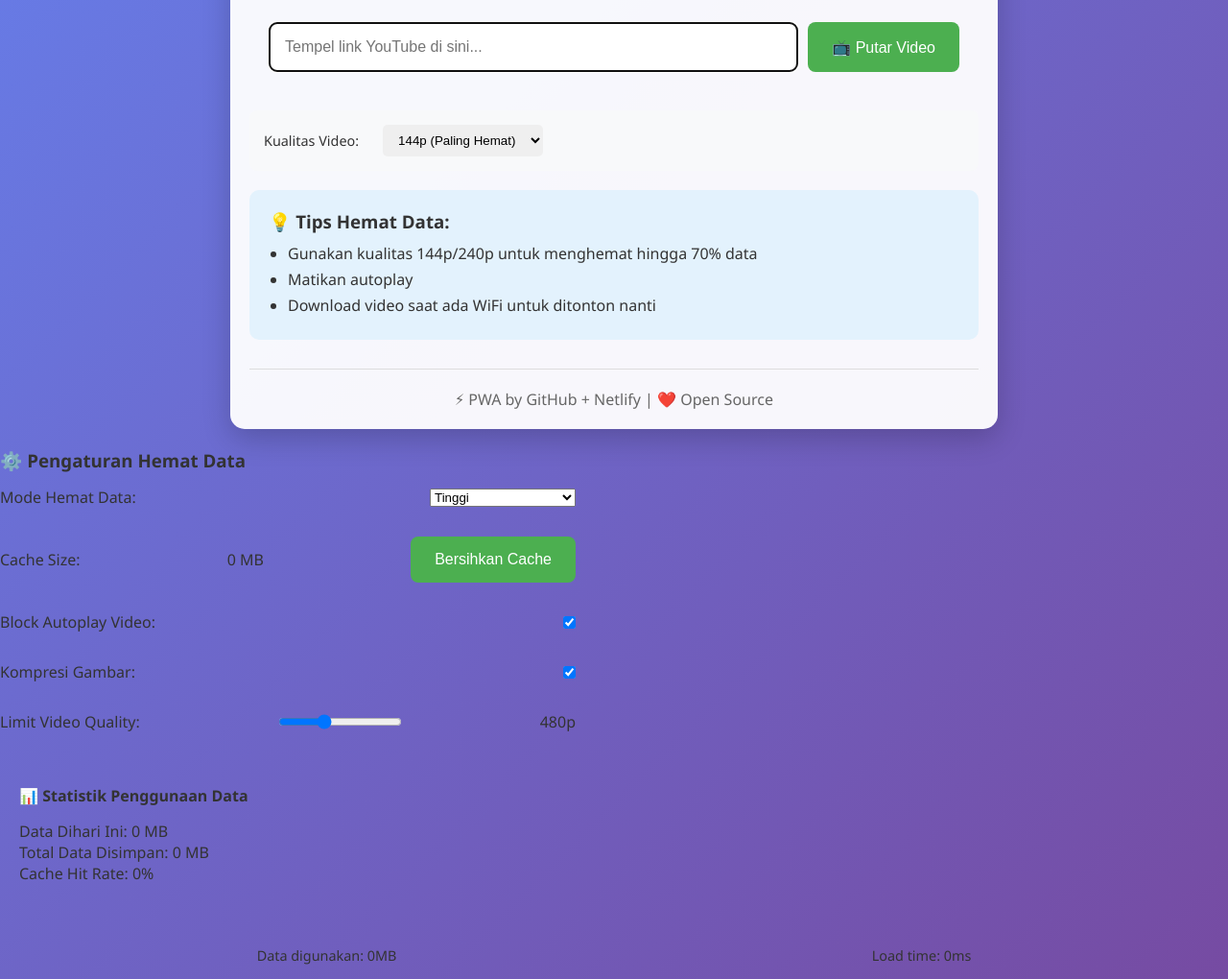
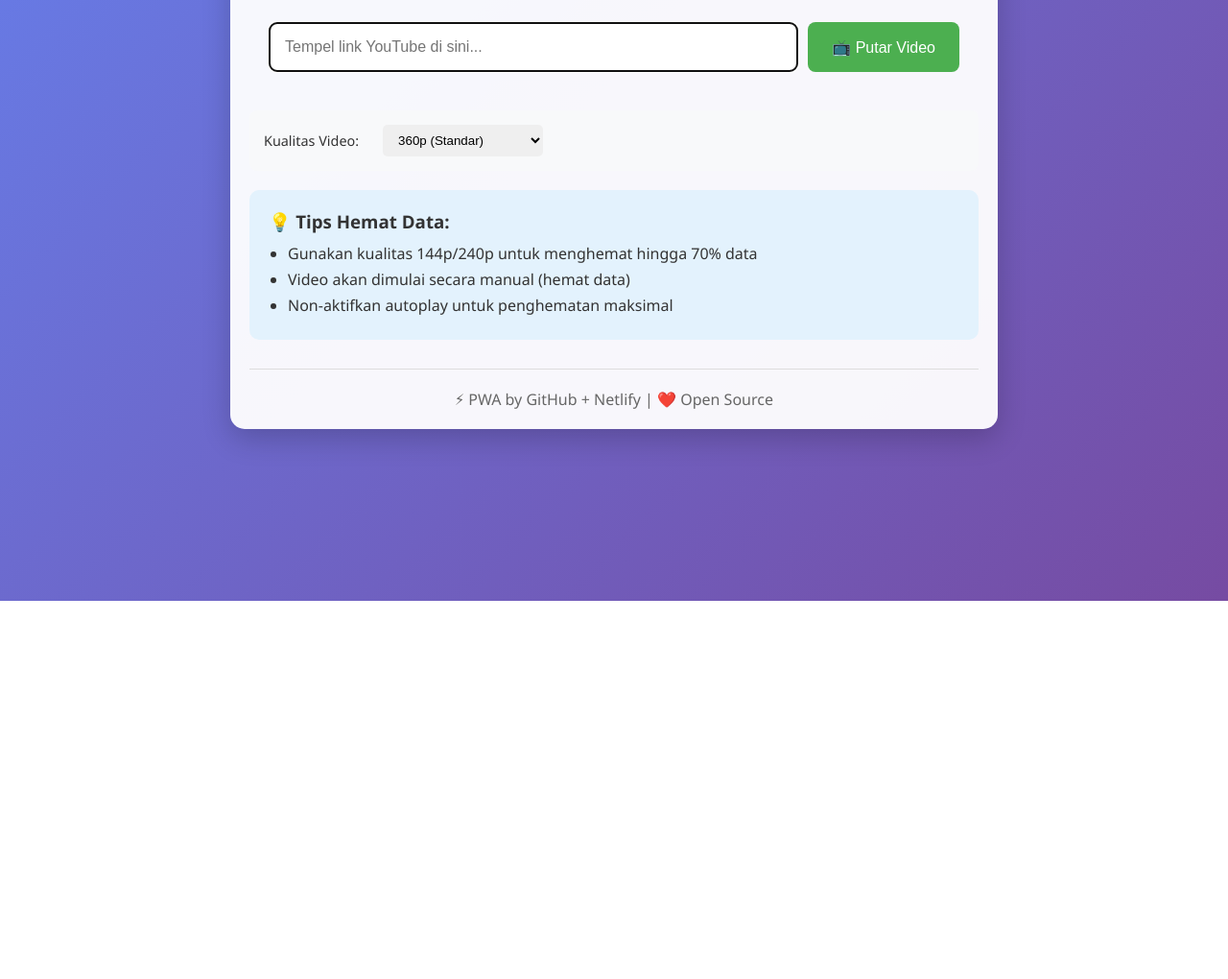
Before and after one commit to adiariirawan-del/Tespwa, a plain HTML site: page Index.html in a window 1280 px wide. Shown: the part 194-1214 px from the top of the page at 96% size. After the commit the page ends 820 px from the top, so only its background shows below. Drawn offline with Linux system fonts and the light colour scheme; files that its build step writes are made by us from their sources; a script that the page names is missing; files whose address does not match are found by name.

Commit message:
Update Index.html

```diff
--- a/Index.html
+++ b/Index.html
@@ -23,19 +23,20 @@
 
         <div class="quality-selector">
             <label>Kualitas Video:</label>
-            <select id="quality">
-                <option value="144p">144p (Paling Hemat)</option>
-                <option value="240p">240p (Hemat)</option>
-                <option value="360p">360p (Standar)</option>
-                <option value="480p">480p (Sedang)</option>
-                <option value="720p">720p (HD)</option>
+            <select id="quality" onchange="changeQuality()">
+                <option value="144">144p (Paling Hemat)</option>
+                <option value="240">240p (Hemat)</option>
+                <option value="360" selected>360p (Standar)</option>
+                <option value="480">480p (Sedang)</option>
+                <option value="720">720p (HD)</option>
             </select>
         </div>
 
         <div id="playerContainer" class="player-container hidden">
-            <div id="player"></div>
+            <!-- Gunakan iframe langsung tanpa API kompleks -->
+            <div id="videoFrame"></div>
             <div class="video-info">
-                <h3 id="videoTitle"></h3>
+                <h3 id="videoTitle">Video YouTube</h3>
                 <div class="data-saving">
                     <span>💾 Mode Hemat Data: <span id="dataMode">Aktif</span></span>
                     <button onclick="toggleDataSaver()" id="dataSaverBtn">Hemat Data: ON</button>
@@ -47,8 +48,8 @@
             <h3>💡 Tips Hemat Data:</h3>
             <ul>
                 <li>Gunakan kualitas 144p/240p untuk menghemat hingga 70% data</li>
-                <li>Matikan autoplay</li>
-                <li>Download video saat ada WiFi untuk ditonton nanti</li>
+                <li>Video akan dimulai secara manual (hemat data)</li>
+                <li>Non-aktifkan autoplay untuk penghematan maksimal</li>
             </ul>
         </div>
 
@@ -58,72 +59,5 @@
     </div>
 
     <script src="js/app.js"></script>
-
-    <!-- YouTube IFrame API -->
-    <script src="https://www.youtube.com/iframe_api"></script>
-</body>
-</html>            <div id="settings" class="tab-content">
-                <div class="settings-container">
-                    <h3>⚙️ Pengaturan Hemat Data</h3>
-
-                    <div class="setting-group">
-                        <label>Mode Hemat Data:</label>
-                        <select id="dataSaverMode" onchange="updateDataSaverSettings()">
-                            <option value="extreme">Ekstrem (Max Hemat)</option>
-                            <option value="high" selected>Tinggi</option>
-                            <option value="medium">Sedang</option>
-                            <option value="low">Rendah</option>
-                        </select>
-                    </div>
-
-                    <div class="setting-group">
-                        <label>Cache Size:</label>
-                        <span id="cacheSize">0 MB</span>
-                        <button onclick="clearCache()">Bersihkan Cache</button>
-                    </div>
-
-                    <div class="setting-group">
-                        <label>Block Autoplay Video:</label>
-                        <input type="checkbox" id="blockAutoplay" checked>
-                    </div>
-
-                    <div class="setting-group">
-                        <label>Kompresi Gambar:</label>
-                        <input type="checkbox" id="imageCompression" checked>
-                    </div>
-
-                    <div class="setting-group">
-                        <label>Limit Video Quality:</label>
-                        <input type="range" id="qualityLimit" min="144" max="1080" value="480">
-                        <span id="qualityValue">480p</span>
-                    </div>
-
-                    <div class="stats">
-                        <h4>📊 Statistik Penggunaan Data</h4>
-                        <p>Data Dihari Ini: <span id="dailyUsage">0 MB</span></p>
-                        <p>Total Data Disimpan: <span id="totalSaved">0 MB</span></p>
-                        <p>Cache Hit Rate: <span id="cacheRate">0%</span></p>
-                    </div>
-                </div>
-            </div>
-        </main>
-
-        <!-- Footer -->
-        <footer class="app-footer">
-            <div class="footer-stats">
-                <span id="dataUsage">Data digunakan: 0MB</span>
-                <span id="pageLoad">Load time: 0ms</span>
-            </div>
-        </footer>
-    </div>
-
-    <!-- Loading Spinner -->
-    <div id="loading" class="loading-spinner" style="display: none;">
-        <div class="spinner"></div>
-        <p>Memuat... <span id="loadPercent">0%</span></p>
-    </div>
-
-    <!-- JavaScript -->
-    <script src="app.js"></script>
 </body>
 </html>
```
